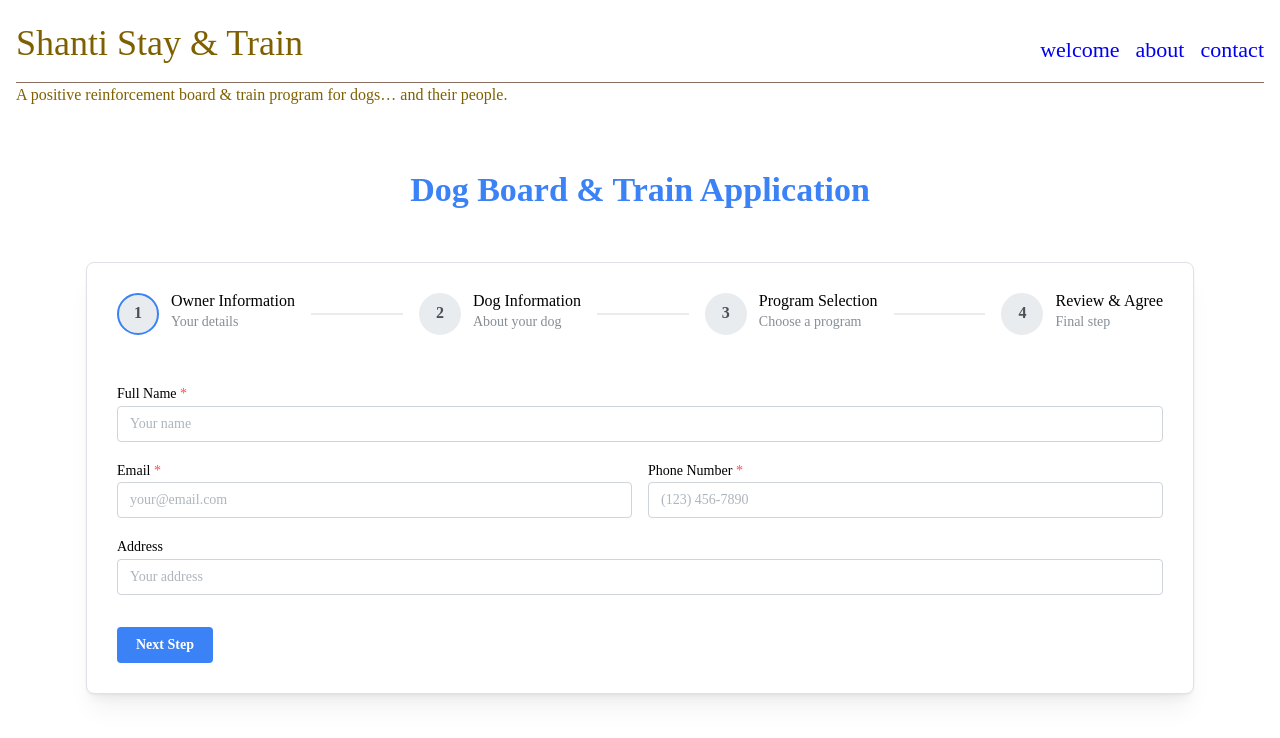
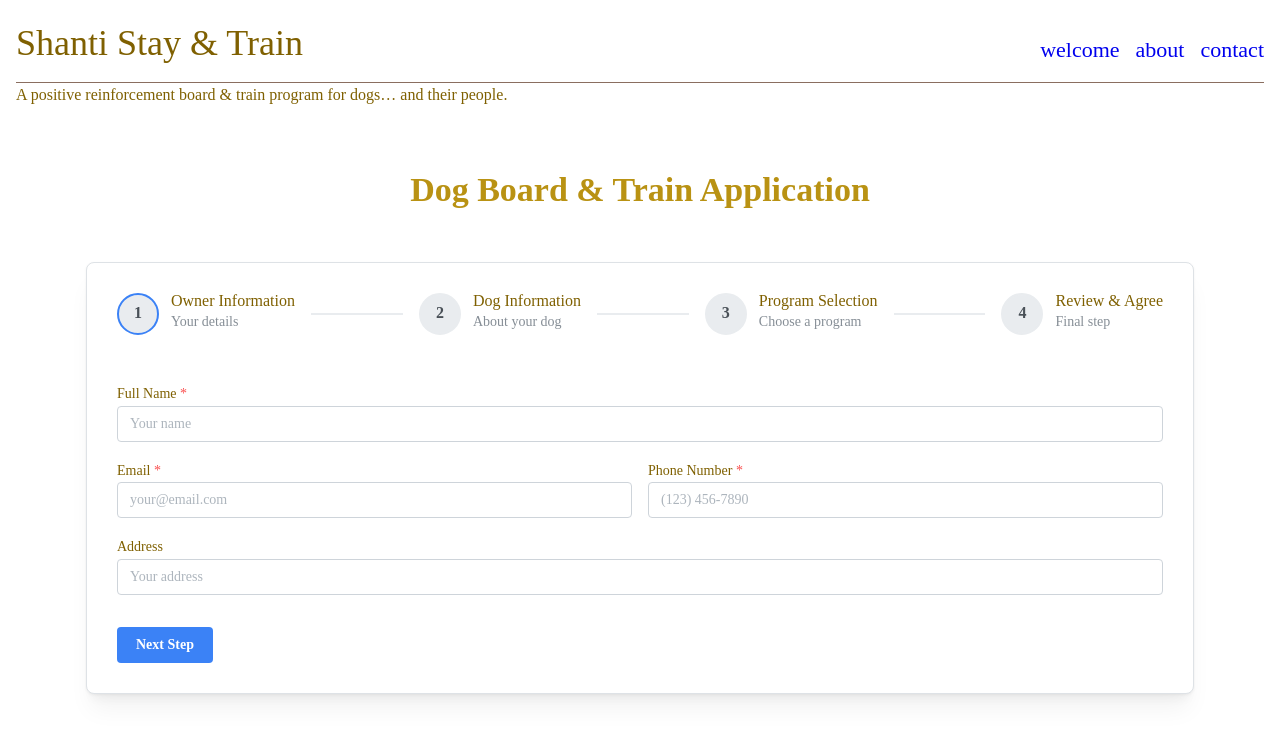
Before and after one commit to eitanfire/board-and-train, a React (Vite) app: page /contact in a window 1280 px wide. Shown: the top 738 px of the page. Built offline with nearby package versions, Linux system fonts and the light colour scheme; a web font is replaced by a local one.

Commit message:
update style of BoardAndTrainForm

```diff
--- a/src/routes/BoardAndTrainForm.tsx
+++ b/src/routes/BoardAndTrainForm.tsx
@@ -21,6 +21,7 @@ import {
   List,
   Paper,
   Stack,
+  AppShell
 } from "@mantine/core";
 
 import { DatePickerInput } from "@mantine/dates";
@@ -237,8 +238,9 @@ const BoardAndTrainForm: React.FC = () => {
   };
 
   return (
+    <AppShell c="customColor.6">
       <Container size="lg" py={40}>
-      <Title order={1} ta="center" mb={50} c={PRIMARY_COLOR}>
+        <Title order={1} ta="center" mb={50} c="customColor.5">
           Dog Board & Train Application
         </Title>
 
@@ -339,7 +341,9 @@ const BoardAndTrainForm: React.FC = () => {
                     <Grid.Col span={12}>
                       <Checkbox
                         label="Spayed/Neutered"
-                      {...form.getInputProps("neutered", { type: "checkbox" })}
+                        {...form.getInputProps("neutered", {
+                          type: "checkbox",
+                        })}
                       />
                     </Grid.Col>
                     <Grid.Col span={12}>
@@ -514,7 +518,8 @@ const BoardAndTrainForm: React.FC = () => {
                       )}
                       {form.values.medications && (
                         <List.Item>
-                        <strong>Medications:</strong> {form.values.medications}
+                          <strong>Medications:</strong>{" "}
+                          {form.values.medications}
                         </List.Item>
                       )}
                     </List>
@@ -537,7 +542,9 @@ const BoardAndTrainForm: React.FC = () => {
                           </List.Item>
                         )}
                         {form.values.inHomeFollowUp && (
-                        <List.Item>In-Home Follow-Up Session (+$200)</List.Item>
+                          <List.Item>
+                            In-Home Follow-Up Session (+$200)
+                          </List.Item>
                         )}
                       </List>
                     </Paper>
@@ -588,9 +595,9 @@ const BoardAndTrainForm: React.FC = () => {
                   Application Submitted Successfully!
                 </Title>
                 <Text mb="xl">
-                Thank you for your interest in our Board & Train program. We'll
-                review your application and contact you soon to discuss next
-                steps and schedule an evaluation.
+                  Thank you for your interest in our Board & Train program.
+                  We'll review your application and contact you soon to discuss
+                  next steps and schedule an evaluation.
                 </Text>
                 <Button onClick={() => setActive(0)} color="blue">
                   Submit Another Application
@@ -625,6 +632,7 @@ const BoardAndTrainForm: React.FC = () => {
           </Group>
         </Paper>
       </Container>
+    </AppShell>
   );
 };
 
```
Lines whose indentation alone changed are shown as unchanged.
